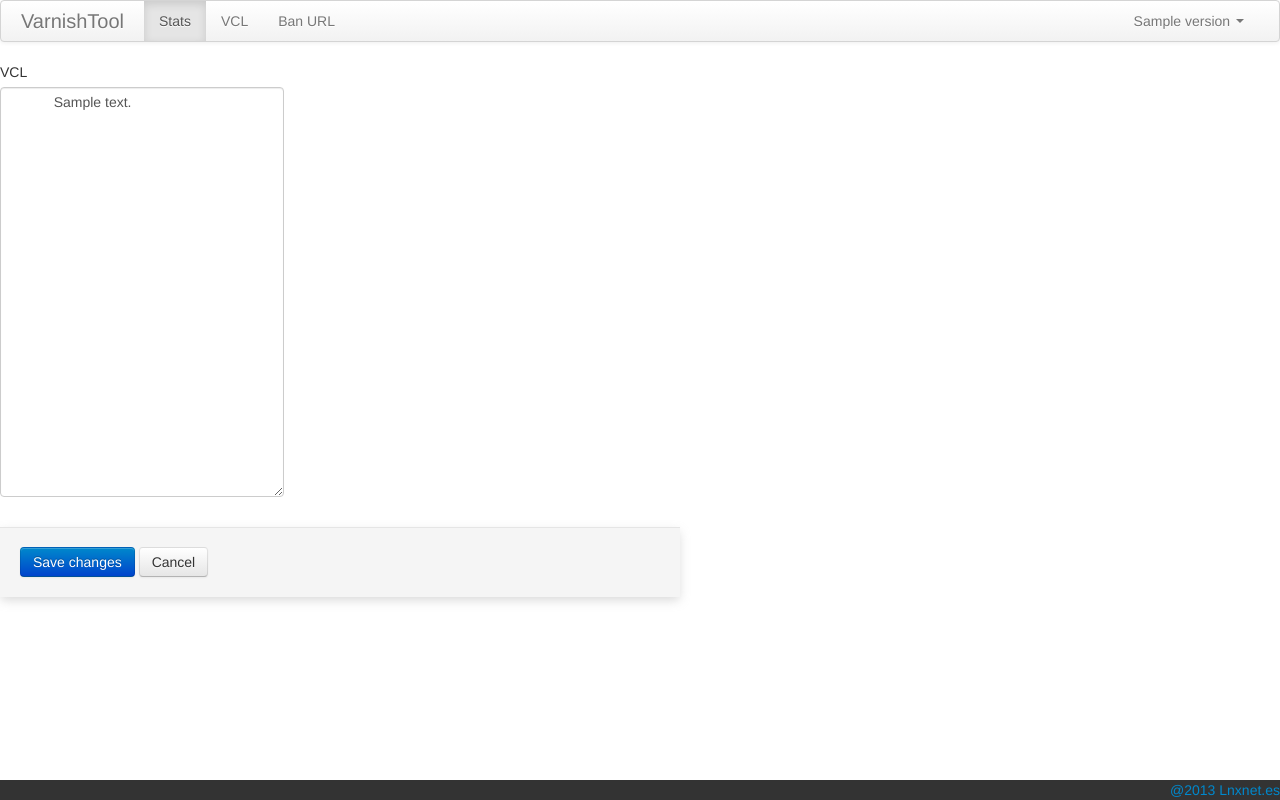
After one commit to vmalaga/varnishtool, a Django app: template templates/frontend/vcledit.html in a window 1280 px wide. The commit adds this page. Run offline with Django 3.2, Linux system fonts and the light colour scheme; the template is opened without the code that fills it: most values are stand-ins (such as "Sample title", 1, 10 or a date in 2020).

Commit message:
Begin with vcleditor

```diff
--- a/django_varnish_admin/settings.py
+++ b/django_varnish_admin/settings.py
@@ -98,6 +98,7 @@ MIDDLEWARE_CLASSES = (
     'django.middleware.csrf.CsrfViewMiddleware',
     'django.contrib.auth.middleware.AuthenticationMiddleware',
     'django.contrib.messages.middleware.MessageMiddleware',
+    'debug_toolbar.middleware.DebugToolbarMiddleware',
     # Uncomment the next line for simple clickjacking protection:
     # 'django.middleware.clickjacking.XFrameOptionsMiddleware',
 )
@@ -124,6 +125,7 @@ INSTALLED_APPS = (
     'bootstrap_toolkit',
     'frontend',
     'gunicorn',
+    'debug_toolbar',
 )
 
 # A sample logging configuration. The only tangible logging
@@ -162,3 +164,5 @@ BOOTSTRAP_BASE_URL      = 'http://twitter.github.com/bootstrap/assets/'
 BOOTSTRAP_CSS_BASE_URL  = BOOTSTRAP_BASE_URL + 'css/'
 BOOTSTRAP_CSS_URL       = BOOTSTRAP_CSS_BASE_URL + 'bootstrap.css'
 BOOTSTRAP_JS_BASE_URL   = BOOTSTRAP_BASE_URL + 'js/'
+
+INTERNAL_IPS = ('127.0.0.1',)
--- a/django_varnish_admin/urls.py
+++ b/django_varnish_admin/urls.py
@@ -18,6 +18,8 @@ urlpatterns = patterns('',
     # url(r'^admin/', include(admin.site.urls)),
     url('^$', 'frontend.views.index_view', name="index_view"),
     url(r'^tablestats/$', 'frontend.views.tablestats_view', name='tablestats_view'),
+    url(r'^vcledit/$', 'frontend.views.vcledit_view', name='vcledit_view'),
+
 
     # Login / logout.
     (r'^login/$', 'django.contrib.auth.views.login'),
--- a/requirements.txt
+++ b/requirements.txt
@@ -5,3 +5,4 @@ MySQL-python
 django-bootstrap-toolkit
 ipython
 gunicorn
+django-debug-toolbar
--- a/templates/frontend/footer.html
+++ b/templates/frontend/footer.html
@@ -1,3 +1,3 @@
-<div class="navbar navbar-fixed-bottom"  align="right" right>
-	<a href="http://lnxnet.es">@ 2013, Lnxnet.es Soluciones OpenSource @  </a>
+<div class="navbar navbar-fixed-bottom" align="right">
+	<a href="http://lnxnet.es">@2013 Lnxnet.es</a>
 </div>
--- a/templates/frontend/header.html
+++ b/templates/frontend/header.html
@@ -2,10 +2,36 @@
 {% load i18n %}
 
 {% block head %}
-    <title>Varnish Admin | {% block title %}{% endblock %}</title>
-
+    <title>{% block title %}VarnishTool{% endblock %}</title>
     <link rel="stylesheet" href="/static/custom.css">
     <link rel="stylesheet" href="/static/bootstrap.css">
     <script src="/static/jquery.min.js"></script>
     <script src="/static/bootstrap.min.js"></script>
 {% endblock %}
+
+{% block body %}
+		<!-- Navigation bar -->
+        <div class="navbar navbar-top">
+            <div class="navbar-inner">
+                <div class="container">
+                	<a class="brand">VarnishTool</a>
+                    <ul class="nav">
+                        <li class="active"><a href="/">Stats</a></li>
+                        <li><a href="/vcledit">VCL</a></li>
+                        <li><a href="#banurl">Ban URL</a></li>
+                    </ul>
+                    <ul class="nav pull-right">
+                        <li class="dropdown">
+                            <a href="#" class="dropdown-toggle" data-toggle="dropdown">
+                                {{ version }}
+                                <b class="caret"></b>
+                            </a>
+                            <ul class="dropdown-menu">
+                                <li><a href="/logout/">Logout</a>
+                            </ul>
+                        </li>
+                    </ul>
+                </div>
+            </div>
+        </div>
+{% endblock %}
--- /dev/null
+++ b/templates/frontend/vcledit.html
@@ -0,0 +1,20 @@
+{% extends "frontend/header.html" %}
+
+{% block body %}
+        {{ block.super }}
+
+<div class="control-group">
+    <label class="control-label" for="textarea">VCL</label>
+    <div class="controls">
+        <textarea class="input-xlarge" id="textarea" rows="20">
+            {{ vcltext }}
+        </textarea>
+    </div>
+</div>
+<div class="form-actions">
+    <button type="submit" class="btn btn-primary">Save changes</button>
+    <button class="btn">Cancel</button>
+</div>
+
+{% include "frontend/footer.html" %}
+{% endblock %}
```
Also changed, not shown: frontend/functions.py (+8 -0 lines), frontend/views.py (+7 -0 lines), templates/frontend/index.html (+3 -27 lines), templates/registration/login.html (+3 -12 lines).
